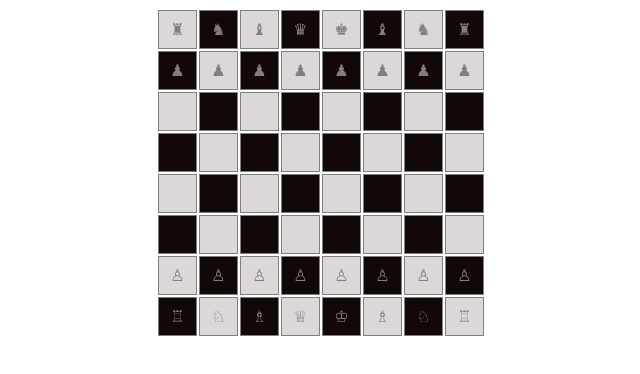
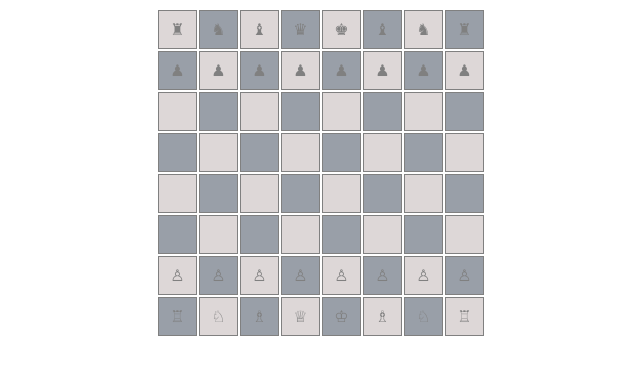
Before and after one commit to danielJAmoils/CHESS_JS, a plain HTML site: page index.html in a window 1280 px wide. Shown: the whole page, without its empty margins (319-959 px from the left). Drawn offline with Linux system fonts and the light colour scheme.

Commit message:
Changed board color to make piece color more visable

```diff
--- a/styles.css
+++ b/styles.css
@@ -7,7 +7,7 @@ text-align: center;
 }
 
 .black{
-    background-color: rgb(19, 8, 8);
+    background-color: rgb(153, 159, 168);
 }
 
 .white{
```
